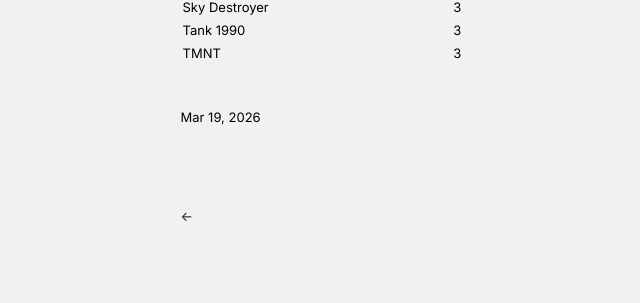
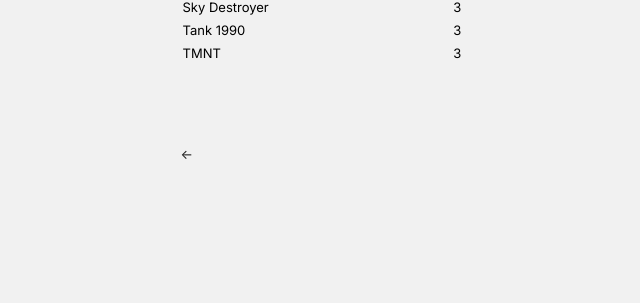
Before and after one commit to hayriartar/hayriartar.github.io, a Jekyll site: the page built from _posts/2026-03-19-games.md, in a window 1280 px wide. Shown: the part 1057-1360 px from the top of the page, without its empty margins (252-892 px from the left). Built offline with Jekyll 4.4.1, drawn with Linux system fonts in a browser that asks for light colours; after the commit the page ends 1300 px from its top, so only the background shows below that.

Commit message:
Add custom style to hide post date

```diff
--- a/_posts/2026-03-19-games.md
+++ b/_posts/2026-03-19-games.md
@@ -58,4 +58,5 @@
 | Tank 1990 | 3 |
 | TMNT | 3 |
 {: .game-table}
-<br>
+
+<style> .post-custom-date { display: none; } </style>
```
